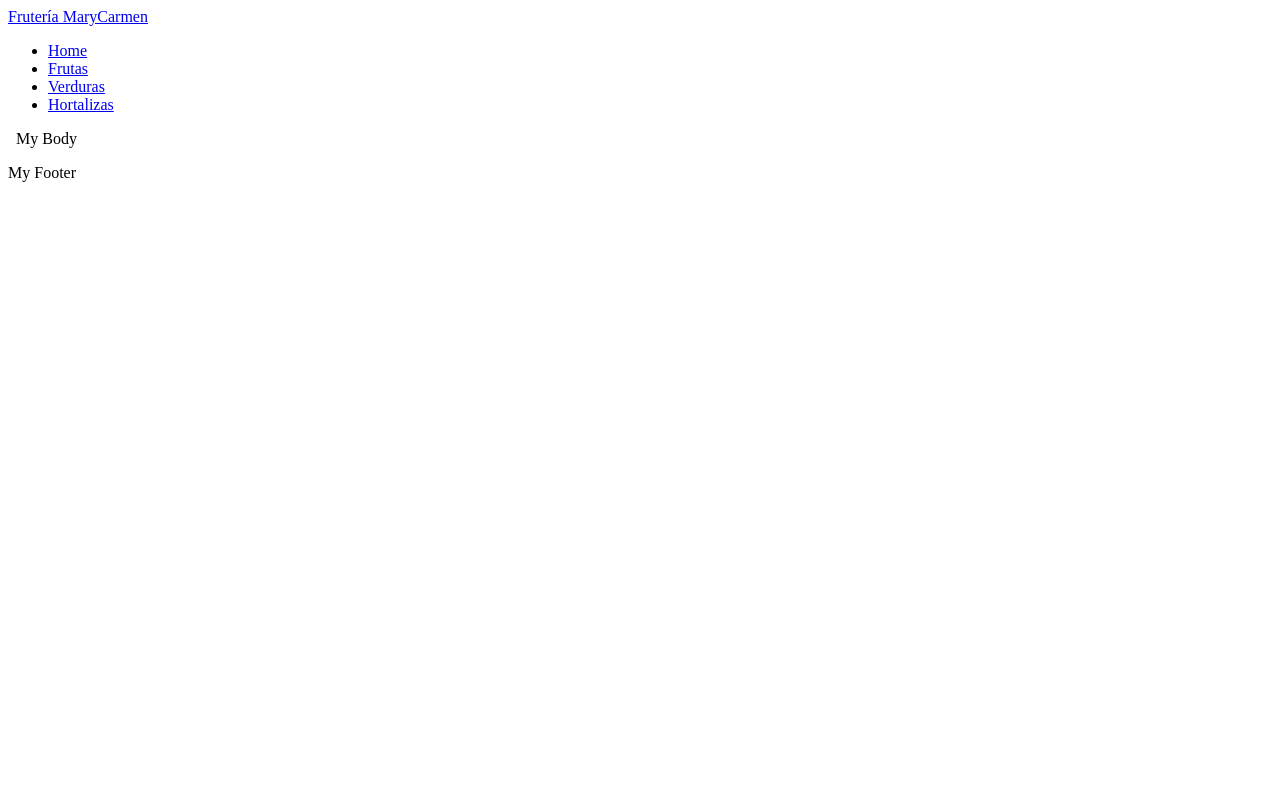
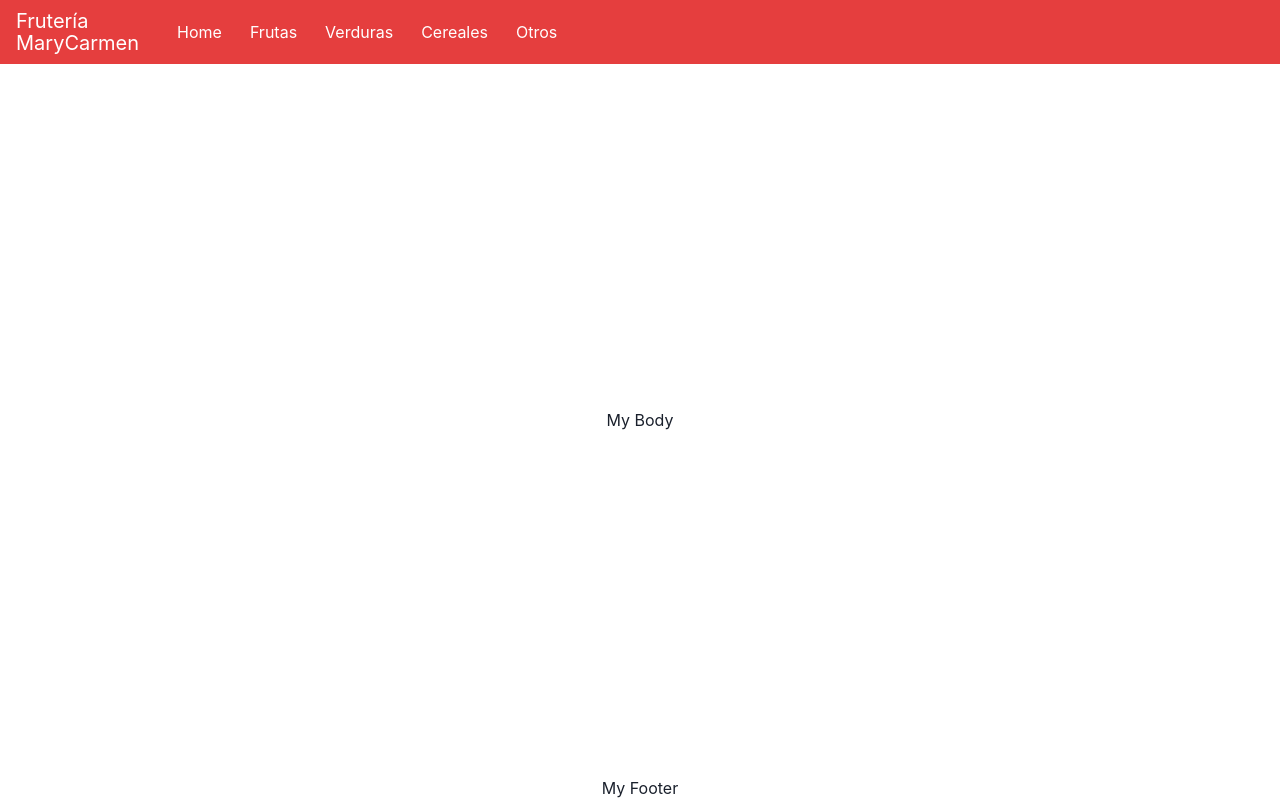
Before and after one commit to Cmoros/ecommerce-ch, a React (Vite) app: page / in a window 1280 px wide. Built offline with nearby package versions, Linux system fonts and the light colour scheme.

Commit message:
entrega2

```diff
--- a/postcss.config.js
+++ /dev/null
@@ -1,6 +0,0 @@
-module.exports = {
-  plugins: {
-    tailwindcss: {},
-    autoprefixer: {}
-  }
-}
--- a/src/components/App.tsx
+++ b/src/components/App.tsx
@@ -1,21 +1,19 @@
-import NavBar from "./NavBar";
+import { Box, VStack } from "@chakra-ui/react";
+import MainHeader from "layout/MainHeader";
 
 const App = () => {
   return (
-    <div className="flex h-screen w-screen flex-col items-center justify-between font-sans">
-      <header className="sticky flex w-full bg-gradient-to-b from-red-500 to-red-800 px-8 py-4 text-white ">
-        <a href="/" className="">
-          Frutería MaryCarmen
-        </a>
-        <NavBar />
-      </header>
+    <Box>
+      <VStack minH="100vh" w="100vw" justifyContent="space-between">
+        <MainHeader />
         <body>
           <p>My Body</p>
         </body>
         <footer>
           <p>My Footer</p>
         </footer>
-    </div>
+      </VStack>
+    </Box>
   );
 };
 
--- a/src/components/NavBar.tsx
+++ b/src/components/NavBar.tsx
@@ -1,24 +1,17 @@
-import React from "react";
+import { HStack } from "@chakra-ui/react";
+import NavLink from "./NavLink";
+import links from "constants/navBarLinks";
 
-function NavBar() {
+const NavBar = () => {
   return (
-    <div className="m-auto">
-      <ul className="flex gap-10">
-        <li>
-          <a href="/">Home</a>
-        </li>
-        <li>
-          <a href="/frutas">Frutas</a>
-        </li>
-        <li>
-          <a href="/verduras">Verduras</a>
-        </li>
-        <li>
-          <a href="/hortalizas">Hortalizas</a>
-        </li>
-      </ul>
-    </div>
+    <HStack as={"nav"} spacing={4} display={{ base: "none", md: "flex" }}>
+      {links.map(({ href, label }) => (
+        <NavLink key={label} href={href}>
+          {label}
+        </NavLink>
+      ))}
+    </HStack>
   );
-}
+};
 
 export default NavBar;
--- /dev/null
+++ b/src/components/NavLink.tsx
@@ -0,0 +1,18 @@
+import { Link } from "@chakra-ui/react";
+import { ReactNode } from "react";
+
+const NavLink = ({ href, children }: { href: string; children: ReactNode }) => (
+  <Link
+    px={1.5}
+    py={2}
+    rounded={"md"}
+    _hover={{
+      bg: "red.400",
+    }}
+    href={href}
+  >
+    {children}
+  </Link>
+);
+
+export default NavLink;
--- /dev/null
+++ b/src/constants/navBarLinks.ts
@@ -0,0 +1,9 @@
+const links = [
+  { href: "/", label: "Home" },
+  { href: "/fruits", label: "Frutas" },
+  { href: "/vegetables", label: "Verduras" },
+  { href: "/legume", label: "Cereales" },
+  { href: "/others", label: "Otros" },
+];
+
+export default links;
--- a/src/index.tsx
+++ b/src/index.tsx
@@ -1,8 +1,12 @@
-import { createRoot } from 'react-dom/client'
-import 'tailwindcss/tailwind.css'
-import App from 'components/App'
+import { createRoot } from "react-dom/client";
+import { ChakraProvider } from "@chakra-ui/react";
+import App from "components/App";
 
-const container = document.getElementById('root') as HTMLDivElement
-const root = createRoot(container)
+const container = document.getElementById("root") as HTMLDivElement;
+const root = createRoot(container);
 
-root.render(<App />)
+root.render(
+  <ChakraProvider>
+    <App />
+  </ChakraProvider>
+);
--- /dev/null
+++ b/src/layout/MainHeader.tsx
@@ -0,0 +1,57 @@
+import {
+  Box,
+  Flex,
+  HStack,
+  IconButton,
+  Link,
+  Stack,
+  Text,
+  useDisclosure,
+  VStack,
+} from "@chakra-ui/react";
+import { HamburgerIcon, CloseIcon } from "@chakra-ui/icons";
+import links from "constants/navBarLinks";
+import NavBar from "components/NavBar";
+
+function MainHeader() {
+  const { isOpen, onOpen, onClose } = useDisclosure();
+  return (
+    <Box bg={"red.500"} px={4} w="full" color="white">
+      <Flex h={16} alignItems={"center"} justifyContent={"space-between"}>
+        <HStack spacing={8} alignItems={"center"}>
+          <IconButton
+            size={"md"}
+            icon={isOpen ? <CloseIcon /> : <HamburgerIcon />}
+            aria-label={"Open Menu"}
+            display={{ md: "none" }}
+            onClick={isOpen ? onClose : onOpen}
+            bg="transparent"
+            color="white"
+          />
+          <VStack>
+            <Link fontSize="xl" display="flex" flexDirection="column" gap="0">
+              <Text as="span" mb="-2">
+                Frutería
+              </Text>
+              <Text as="span">MaryCarmen</Text>
+            </Link>
+          </VStack>
+          <NavBar />
+        </HStack>
+      </Flex>
+      {isOpen ? (
+        <Box pb={4} display={{ md: "none" }}>
+          <Stack as={"nav"} spacing={4}>
+            {links.map(({ href, label }) => (
+              <Link key={label} href={href}>
+                {label}
+              </Link>
+            ))}
+          </Stack>
+        </Box>
+      ) : null}
+    </Box>
+  );
+}
+
+export default MainHeader;
--- a/tailwind.config.js
+++ /dev/null
@@ -1,9 +0,0 @@
-/** @type {import('tailwindcss').Config} */
-
-module.exports = {
-  content: ['./src/**/*.{js,ts,jsx,tsx}'],
-  theme: {
-    extend: {}
-  },
-  plugins: []
-}
```
Also changed, not shown: package.json (+5 -4 lines), 2 other files (tests, documents, lock files or other folders). Lines whose indentation alone changed are shown as unchanged.
